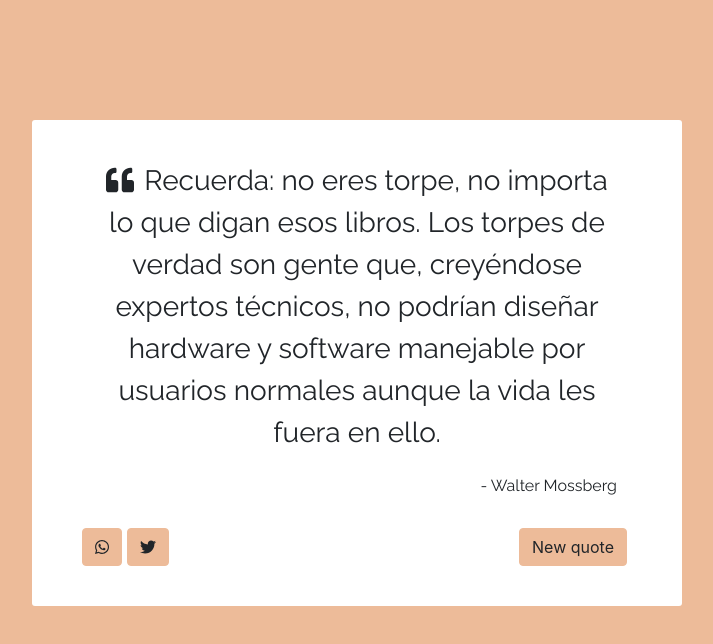
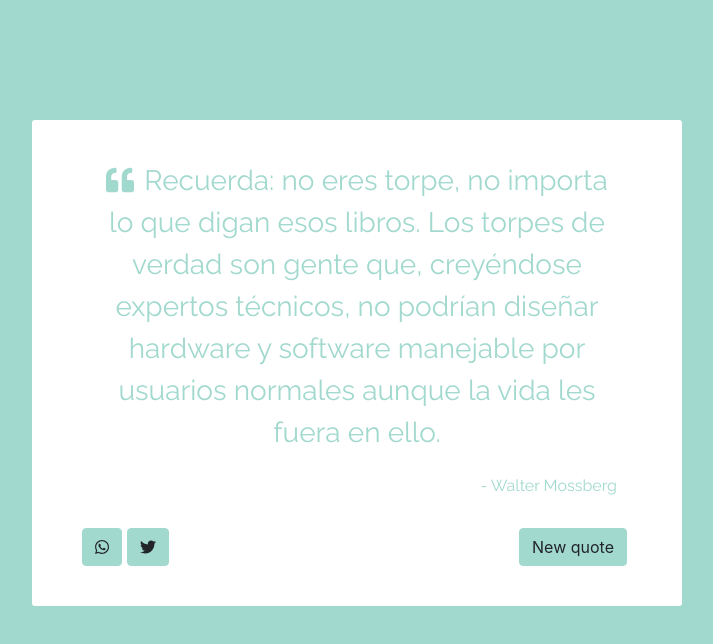
Before and after one commit to matlab98/reto-1-Frases-aleatorias, a React app: page / in a window 1280 px wide. Shown: the top 644 px of the page, without its empty margins (308-1021 px from the left). Built offline with nearby package versions, Linux system fonts and the light colour scheme.

Commit message:
Last commit

```diff
--- a/src/components/Social.jsx
+++ b/src/components/Social.jsx
@@ -27,11 +27,11 @@ class Social extends Component {
                     quote.map((item) => {
                         return (
                                 <Col>
-                                    <a className="btn" style={{ backgroundColor: `rgb(237, 187, 153)`, borderColor: `rgb(237, 187, 153)`, marginRight:"5px" }}
+                                    <a className="btn" style={{ backgroundColor: `${item.color}`, borderColor: `${item.color}`, marginRight:"5px" }}
                                         href={`https://api.whatsapp.com/send?text="${item.phrase} - ${item.author}"#quotes`} target="_blanck">
                                         <FontAwesomeIcon icon={faWhatsapp} />
                                     </a>
-                                    <a className="btn" id="tweet-quote" style={{ backgroundColor: `rgb(237, 187, 153)`, borderColor: `rgb(237, 187, 153)`, marginRight:"5px" }}
+                                    <a className="btn" id="tweet-quote" style={{ backgroundColor: `${item.color}`, borderColor: `${item.color}`, marginRight:"5px" }}
                                         href={`https://twitter.com/intent/tweet/?text="${item.phrase} - ${item.author}"&hashtags=SuperacionPersonal`} target="_blanck">
                                         <FontAwesomeIcon icon={faTwitter} />
                                     </a>
--- a/src/containers/App.jsx
+++ b/src/containers/App.jsx
@@ -42,14 +42,16 @@ class App extends Component {
     constructor() {
         super();
         this.state = {
-            quotes: [{}]
+            quotes: [],
+            color: ""
         };
     };
 
     randomPhrase = () => {
         const numRandom = Math.round(Math.random() * phrase.length-1);
         this.setState({
-            quotes: [phrase[numRandom]]
+            quotes: [phrase[numRandom]],
+            color: phrase[numRandom]["color"]
         })
     };
 
@@ -58,18 +60,17 @@ class App extends Component {
     };
 
     render() {
-        console.log(this.state.quotes)
         return (
             <div id="quote-box">
             <StyledContainer style={{
-                backgroundColor: `rgb(237, 187, 153)`
+                backgroundColor: `${this.state.color}`
             }}>
                 <StyledCard fluid style={{ color: `${this.state.color}` }} id="quote-box">
                     <Phrase quote={this.state.quotes} />
                     <Row style={{ marginTop: "30px" }}>
                     <Social quote={this.state.quotes} />
                     <Col style={{ textAlign: "right" }}>
-                        <a style={{ backgroundColor: "rgb(237, 187, 153)", borderColor: "rgb(237, 187, 153)", marginRight:"5px" }} className="btn" id="new-quote"
+                        <a style={{ backgroundColor: `${this.state.color}`, borderColor: `${this.state.color}`, marginRight:"5px" }} className="btn" id="new-quote"
                         onClick={this.randomPhrase}>New quote</a>
                     </Col>
                     </Row>
--- a/src/utils/phrase.json
+++ b/src/utils/phrase.json
@@ -2,7 +2,8 @@
     {
         "id": 0,
         "phrase": "El único modo de hacer un gran trabajo es amar lo que haces.",
-        "author": "Steve Jobs"
+        "author": "Steve Jobs",
+        "color":"#D4E157"
     },
     {
         "id": 1,
@@ -17,151 +18,182 @@
     {
         "id": 3,
         "phrase": "Mi consejo es: nunca hagas mañana lo que puedes hacer hoy. La procrastinación es la ladrona del tiempo",
-        "author": "Charles Dickens"
+        "author": "Charles Dickens",
+        "color":"#9CCC65"
     },
     {
         "id": 4,
         "phrase": "Cuanto más duramente trabajo, más suerte tengo.",
-        "author": "Gary Player"
+        "author": "Gary Player",
+        "color":"#66BB6A"
     },
     {
         "id": 5,
         "phrase": "La inteligencia consiste no sólo en el conocimiento, sino también en la destreza de aplicar los conocimientos en la práctica.",
-        "author": "Aristóteles"
+        "author": "Aristóteles",
+        "color":"#26C6DA"
     },
     {
         "id": 6,
         "phrase": "Una mentira con interés puede ser destapada por una verdad aburrida.",
-        "author": "Aldous Huxley"
+        "author": "Aldous Huxley",
+        "color":"#5C6BC0"
     },
     {
         "id": 7,
         "phrase": "El trabajo duro hace que desaparezcan las arrugas de la mente y el espíritu.",
-        "author": "Helena Rubinstein"
+        "author": "Helena Rubinstein",
+        "color":"#7E57C2"
     },
     {
         "id": 8,
         "phrase": "Cuando algo es lo suficientemente importante, lo haces incluso si las probabilidades de que salga bien no te acompañan.",
-        "author": "Elon Musk"
+        "author": "Elon Musk",
+        "color":"#AB47BC"
+
     },
     {
         "id": 9,
         "phrase": "Escoge un trabajo que te guste, y nunca tendrás que trabajar ni un solo día de tu vida.",
-        "author": "Confucio"
+        "author": "Confucio",
+        "color":"#7fecbe"
     },
     {
         "id": 10,
         "phrase": "Un sueño no se hace realidad por arte de magia, necesita sudor, determinación y trabajo duro.",
-        "author": "Colin Powell"
+        "author": "Colin Powell",
+        "color":"#EDBB99 "
     },
     {
         "id": 11,
         "phrase": "La lógica te llevará de la a a la z. la imaginación te llevará a cualquier lugar.",
-        "author": "Albert Einstein"
+        "author": "Albert Einstein",
+        "color":"#F5CBA7"
     },
     {
         "id": 12,
         "phrase": "A veces la adversidad es lo que necesitas encarar para ser exitoso",
-        "author": "Zig Ziglar"
+        "author": "Zig Ziglar",
+        "color":"#FAD7A0"
     },
     {
         "id": 13,
         "phrase": "Para tener éxito tu deseo de alcanzarlo debe ser mayor que tu miedo al fracaso.",
-        "author": "Bill Cosby"
+        "author": "Bill Cosby",
+        "color":"#ABEBC6"
     },
     {
         "id": 14,
         "phrase": "El sol es débil cuando se eleva primero, y cobra fuerza y coraje a medida que avanza el día.",
-        "author": "Vieja tienda de curiosidades, Charles Dickens"
+        "author": "Vieja tienda de curiosidades, Charles Dickens",
+        "color":"#A9DFBF"
     },
     {
         "id": 15,
         "phrase": "Recuerda: no eres torpe, no importa lo que digan esos libros. Los torpes de verdad son gente que, creyéndose expertos técnicos, no podrían diseñar hardware y software manejable por usuarios normales aunque la vida les fuera en ello.",
-        "author": "Walter Mossberg"
+        "author": "Walter Mossberg",
+        "color":"#A2D9CE"
     },
     {
         "id": 16,
         "phrase": "Los proveedores de software están intentando hacer sus productos más amigables para el usuario. Su mejor aproximación hasta el momento ha sido tomar sus antiguos folletos y estampar las palabras 'amigable para el usuario' en la portada.",
-        "author": "Bill Gates"
+        "author": "Bill Gates",
+        "color":"#A3E4D7"
     },
     {
         "id": 17,
         "phrase": "La programación es una carrera entre los desarrolladores, intentando construir mayores y mejores programas a prueba de idiotas, y el universo, intentanto producir mayores y mejores idiotas. Por ahora va ganando el Universo.",
-        "author": "Rich Cook"
+        "author": "Rich Cook",
+        "color":"#A9CCE3"
     },
     {
         "id": 18,
         "phrase": "Cuando pierdas, no pierdas la lección.",
-        "author": "Dalai Lama"
+        "author": "Dalai Lama",
+        "color":"#D2B4DE"
     },
     {
         "id": 19,
         "phrase": "No busques los errores, busca un remedio.",
-        "author": "Henry Ford"
+        "author": "Henry Ford",
+        "color":"#F5B7B1"
     },
     {
         "id": 20,
         "phrase": "La vida es una aventura, atrévete.",
-        "author": "Teresa de Calcuta"
+        "author": "Teresa de Calcuta",
+        "color":"#CD6155"
     },
     {
         "id": 21,
         "phrase": "Tu actitud, no tu aptitud, determinará tu altitud.",
-        "author": "Zig Ziglar"
+        "author": "Zig Ziglar",
+        "color":"#AF7AC5"
     },
     {
         "id": 22,
         "phrase": "Si no pierdes, no puedes disfrutar de las victorias.",
-        "author": "Rafael Nadal"
+        "author": "Rafael Nadal",
+        "color":"#A569BD"
     },
     {
         "id": 23,
         "phrase": "Si la oportunidad no llama, construye una puerta.",
-        "author": "Milton Berle"
+        "author": "Milton Berle",
+        "color":"#5499C7"
     },
     {
         "id": 24,
         "phrase": "Primero aprende informática y toda la teoría. Después desarrolla un estilo de programación. Entonces, olvídalo todo y hackea.",
-        "author": "George Carrette"
+        "author": "George Carrette",
+        "color":"#5DADE2"
     },
     {
         "id": 25,
         "phrase": "Si buscas la perfección nunca estarás contento.",
-        "author": "Anna Karenina, Leo Tolstoy"
+        "author": "Anna Karenina, Leo Tolstoy",
+        "color":"#45B39D"
     },
     {
         "id": 26,
         "phrase": "No dejes que el miedo se interponga en tu camino.",
-        "author": "Babe Ruth"
+        "author": "Babe Ruth",
+        "color":"#52BE80"
     },
     {
         "id": 27,
         "phrase": "El misterio de la vida no es un problema a resolver, sino una realidad a experimentar.",
-        "author": "Duna, Frank Herbert"
+        "author": "Duna, Frank Herbert",
+        "color":"#F4D03F "
     },
     {
         "id": 28,
         "phrase": "No hay lenguaje de programación, no importa su estructura, que impida que los programadores hagan malos programas.",
-        "author": "Larry Flon"
+        "author": "Larry Flon",
+        "color":"#F5B041"
     },
     {
         "id": 29,
         "phrase": "Tienes que hacer las cosas que crees que no puedes hacer.",
-        "author": "Eleanor Roosevelt"
+        "author": "Eleanor Roosevelt",
+        "color":"#EB984E"
     },
     {
         "id": 30,
         "phrase": "Cometer errores es humano, pero para estropear realmente las cosas necesitas un ordenador.",
-        "author": "- Paul Ehrlich"
+        "author": "- Paul Ehrlich",
+        "color":"#DC7633"
     },
     {
         "id": 31,
         "phrase": "La mejor parte de la programación es el punto exacto donde tienes un problema y lo resuelves en tu mente sin complicaciones.",
-        "author": "J. Manuel Zea"
+        "author": "J. Manuel Zea",
+        "color":"#873600"
     },
     {
         "id": 32,
         "phrase": "¡No me importa si funciona en tu máquina! ¡No estamos vendiendo tu máquina!",
-        "author": "Vidiu Platon"
+        "author": "Vidiu Platon",
+        "color":"#922B21"
     }
 ]
```
